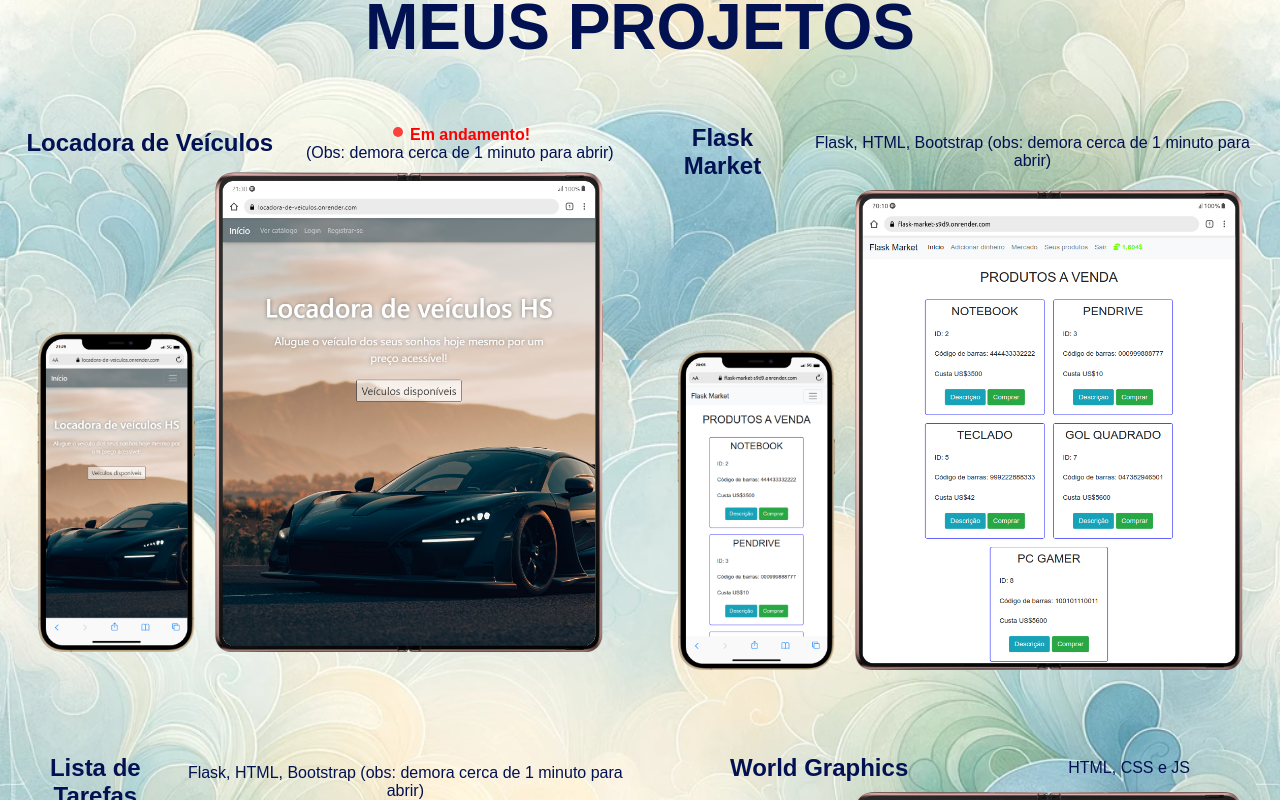
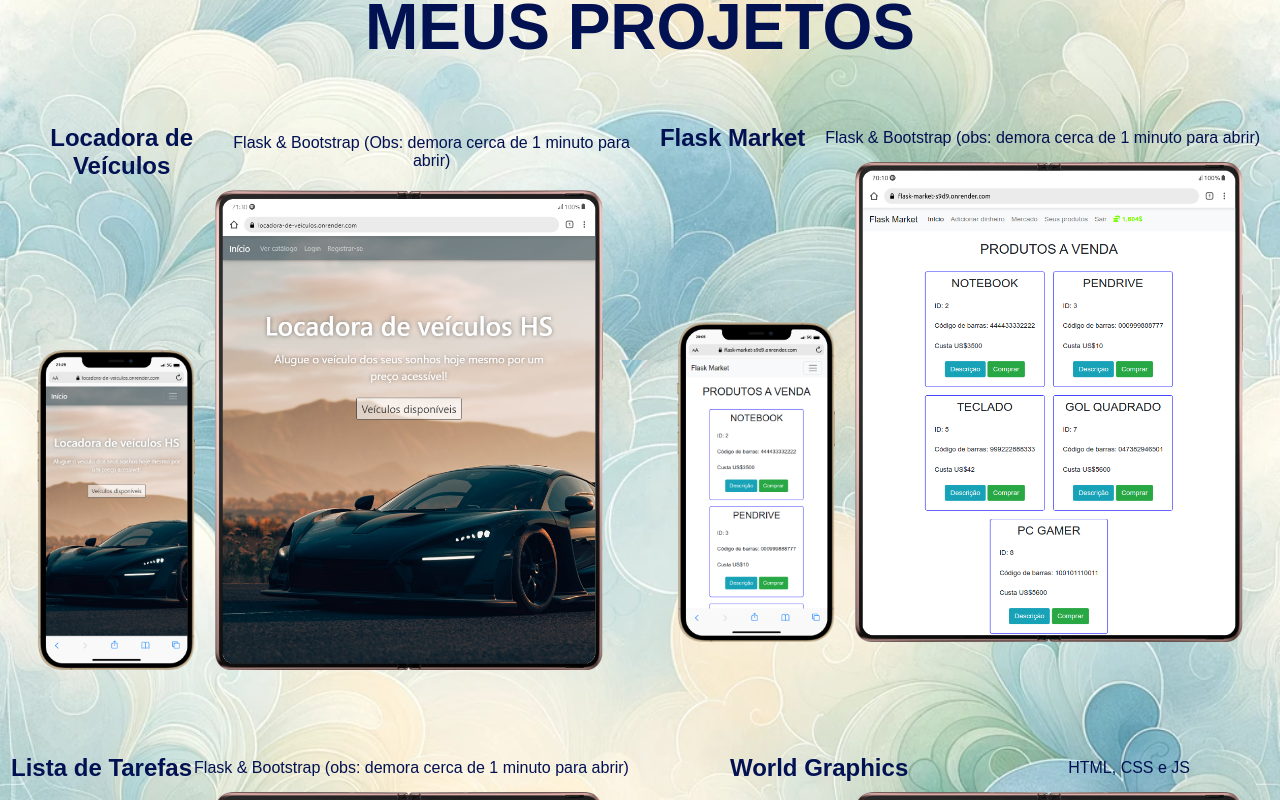
Before and after one commit to HernaniSamuel/meu_portfolio, a React (Vite) app: page / in a window 1280 px wide. Shown: the part 920-1720 px from the top of the page. Built offline with nearby package versions, Linux system fonts and the light colour scheme.

Commit message:
Remoção do em andamento e correção de descrição

```diff
--- a/src/components/Projects.jsx
+++ b/src/components/Projects.jsx
@@ -25,20 +25,20 @@ export default function Projects(){
                 urlCell={LocadoraPhone}
                 urlTablet={LocadoraTablet}
                 urlProject='https://locadora-de-veiculos.onrender.com/'
-                stackIcons={[<Live/>, <span>(Obs: demora cerca de 1 minuto para abrir)</span>]}/>
+                stackIcons="Flask & Bootstrap (Obs: demora cerca de 1 minuto para abrir)"/>
 
             <ProjectView nome="Flask Market"
                 urlCell={MarketPhone}
                 urlTablet={MarketTablet}
                 urlProject='https://flask-market-s9d9.onrender.com/'
-                stackIcons="Flask, HTML, Bootstrap (obs: demora cerca de 1 minuto para abrir)"/>
+                stackIcons="Flask & Bootstrap (obs: demora cerca de 1 minuto para abrir)"/>
             </div>
             <div className={styles.flex2}>
             <ProjectView nome="Lista de Tarefas"
                 urlCell={TodoPhone}
                 urlTablet={TodoTablet}
                 urlProject='https://lista-de-tarefas-yi7q.onrender.com/login?next=%2F'
-                stackIcons="Flask, HTML, Bootstrap (obs: demora cerca de 1 minuto para abrir)"/>
+                stackIcons="Flask & Bootstrap (obs: demora cerca de 1 minuto para abrir)"/>
 
                 <ProjectView nome="World Graphics"
                 urlCell={WorldPhone}
```
